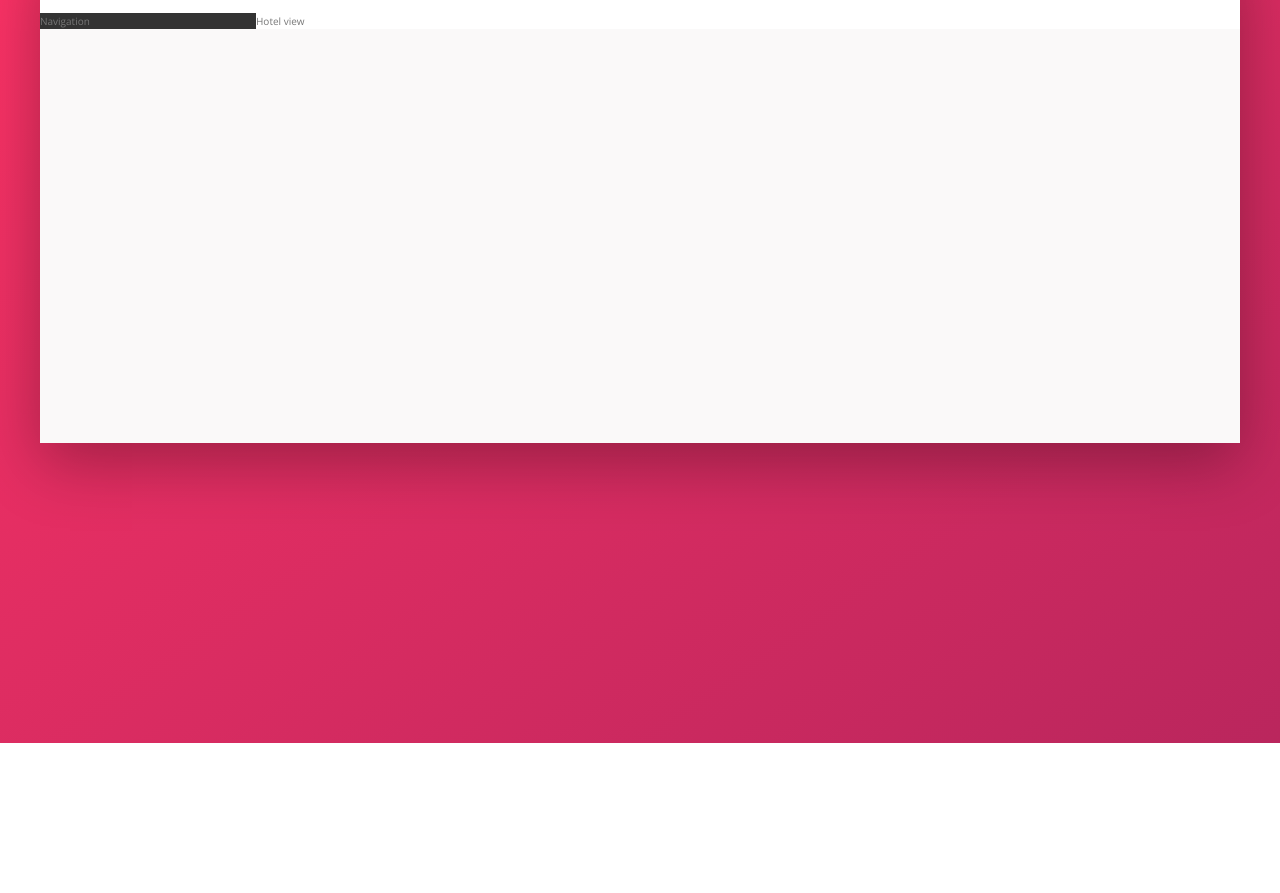
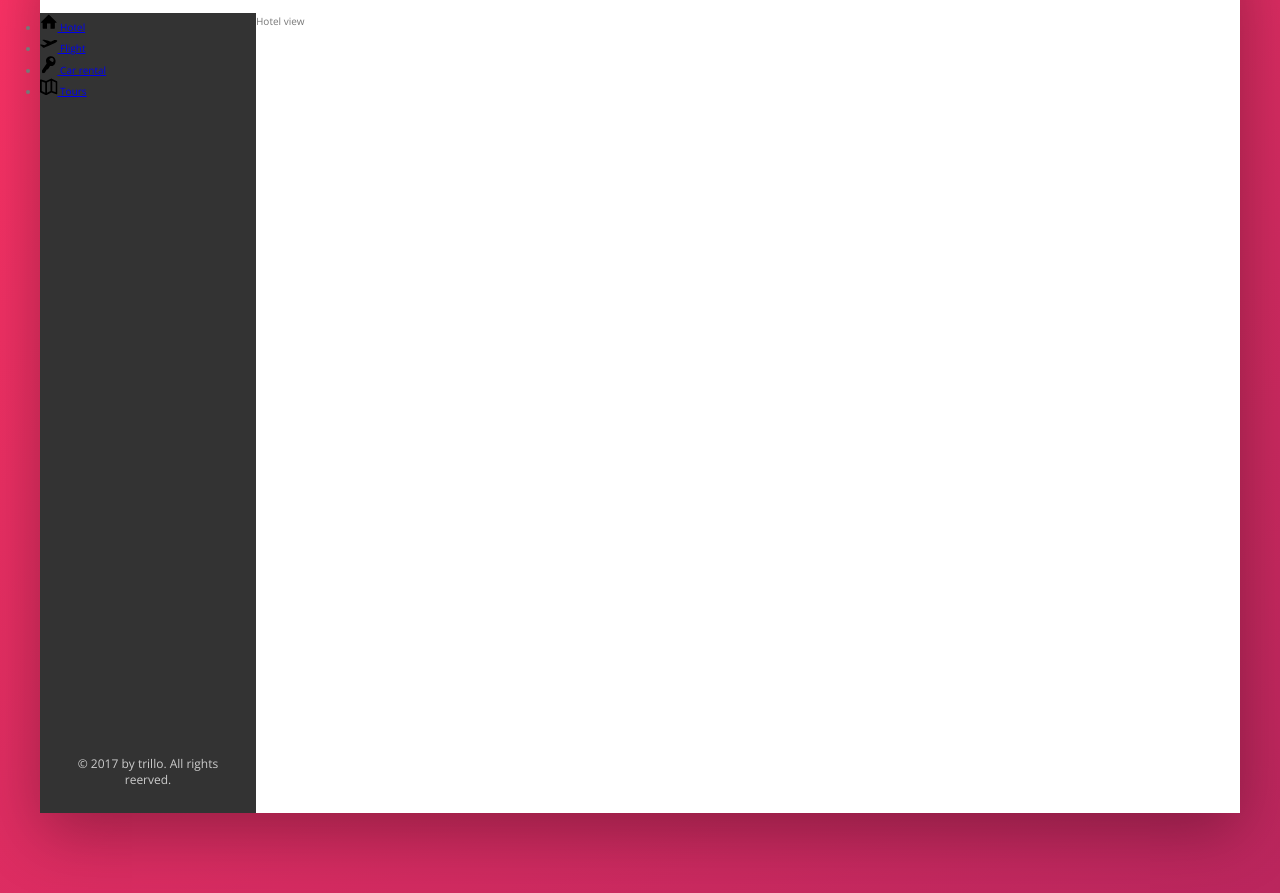
Before and after one commit to Canthar90/Trillo-training, a website: page index.html in a window 1280 px wide. Shown: the part 137-1030 px from the top of the page. Before the commit the page ends 880 px from the top, so only its background shows below. Drawn offline with nearby package versions, Linux system fonts and the light colour scheme.

Commit message:
Added icons and legal text to  navbar, some basic styling

```diff
--- a/index.html
+++ b/index.html
@@ -47,8 +47,52 @@
 
             <div class="content">
                 <nav class="sidebar">
-                    Navigation
+                    <ul class="side-nav">
+                        <li class="side-nav__item">
+                            <a href="#" class="side-nav__link">
+                                <svg class="side-nav__icon">
+                                    <use xlink:href="img/sprite.svg#icon-home"></use>
+                                </svg>
+                                <span>Hotel</span>
+                            </a>
+                        </li>
+
+                        <li class="side-nav__item">
+                            <a href="#" class="side-nav__link">
+                                <svg class="side-nav__icon">
+                                    <use xlink:href="img/sprite.svg#icon-aircraft-take-off"></use>
+                                </svg>
+                                <span>Flight</span>
+                            </a>
+                        </li>
+
+                        <li class="side-nav__item">
+                            <a href="#" class="side-nav__link">
+                                <svg class="side-nav__icon">
+                                    <use xlink:href="img/sprite.svg#icon-key"></use>
+                                </svg>
+                                <span>Car rental</span>
+                            </a>
+                        </li>
+
+                        <li class="side-nav__item">
+                            <a href="#" class="side-nav__link">
+                                <svg class="side-nav__icon">
+                                    <use xlink:href="img/sprite.svg#icon-map"></use>
+                                </svg>
+                                <span>Tours</span>
+                            </a>
+                        </li>
+                    </ul>
+
+                    <div class="legal">
+                        &copy; 2017 by trillo. All rights reerved.
+                    </div>
                 </nav>
+
+
+
+
 
                 <main class="hotel-view">
                     Hotel view
--- a/sass/_components.scss
+++ b/sass/_components.scss
@@ -127,3 +127,36 @@
     }
 
 }
+
+
+///////////////////////////////
+// Side Navigation
+
+.side-nav {
+
+    &__item{
+
+    }
+
+    &__link{
+
+    }
+
+    &__icon{
+        width: 1.75rem;
+        height: 1.75rem;
+    }
+
+
+}
+
+//////////////////////
+// Legal Text
+
+.legal{
+    font-size: 1.2rem;
+    color: var(--color-grey-light-4);
+    text-align: center;
+    padding: 2.5rem;
+
+}
--- a/sass/_layout.scss
+++ b/sass/_layout.scss
@@ -26,9 +26,16 @@
     background-color: var(--color-grey-dark-1);
 
     flex: 0 0 18%;
+
+    display: flex;
+    flex-direction: column;
+    justify-content: space-between;
 }
 
 .hotel-view {
     background-color: #fff;
+    //TEST
+    height: 80rem;
+
     flex: 1;
 }
```
Also changed, not shown: css/style.css.
